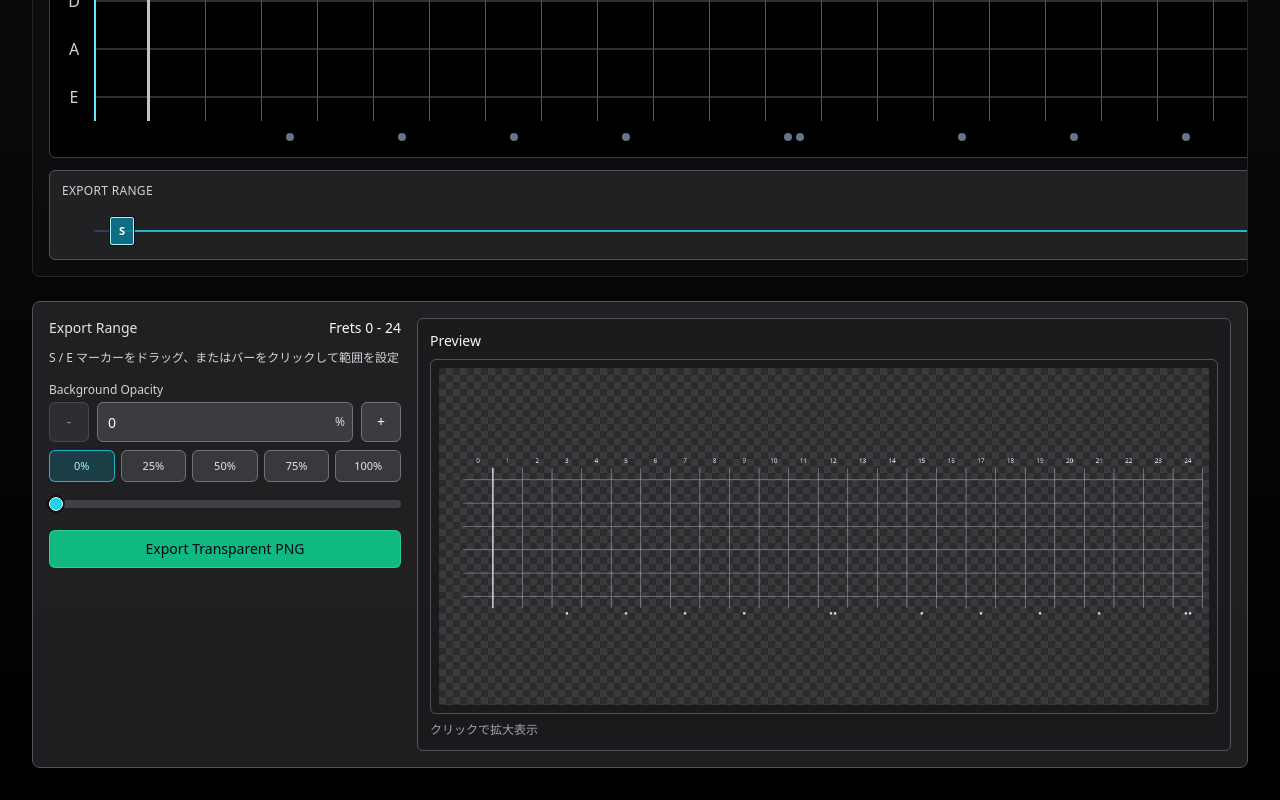
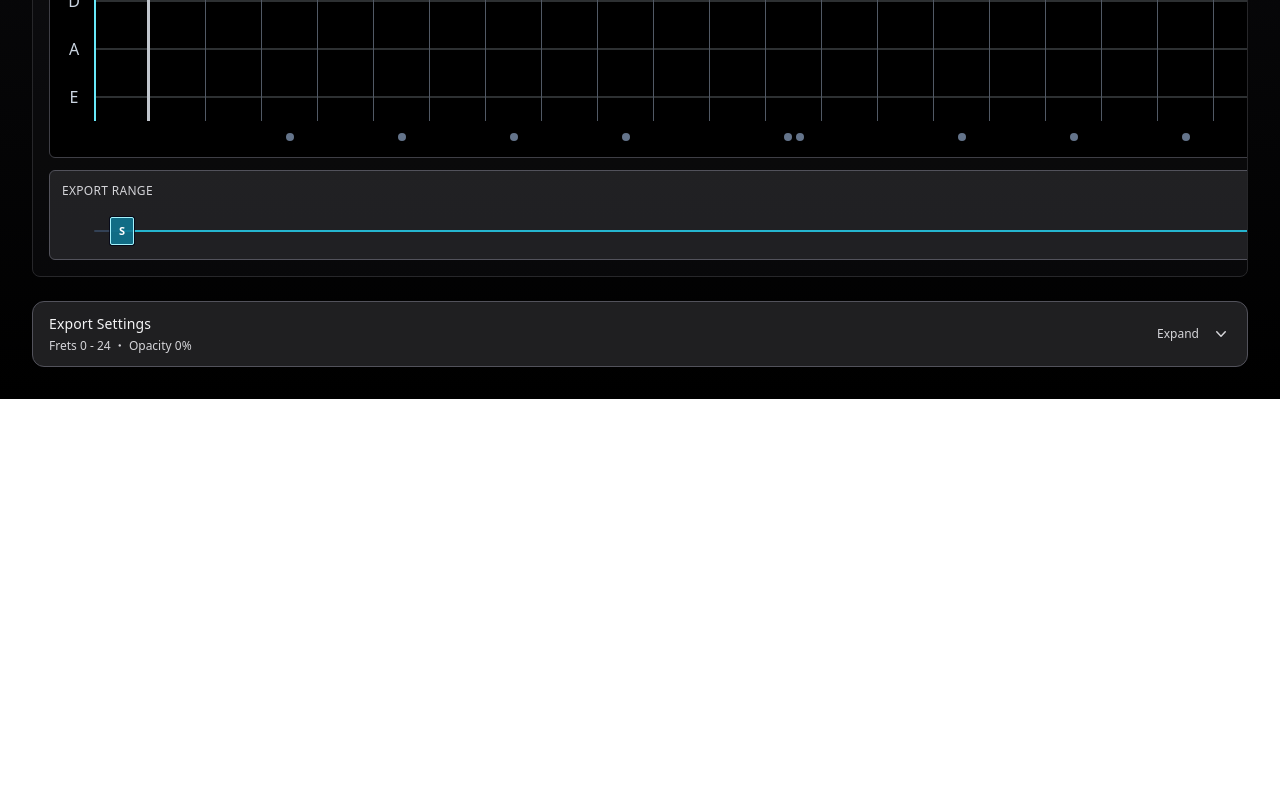
Before and after one commit to cizneeh/fretcanvas, a React (Vite) app: page / in a window 1280 px wide. Shown: the part 673-1473 px from the top of the page. After the commit the page ends 1072 px from the top, so only its background shows below. Built offline with nearby package versions, Linux system fonts and the light colour scheme.

Commit message:
expoert section折りたたむ

```diff
--- a/src/components/ExportSettingsSection.tsx
+++ b/src/components/ExportSettingsSection.tsx
@@ -10,7 +10,14 @@ import { useHistoryStore } from '../stores/historyStore'
 import { useSettingsStore } from '../stores/settingsStore'
 import { ExportPanel } from './ExportPanel'
 
-export const ExportSettingsSection = () => {
+const checkerboardStyle = {
+  backgroundColor: '#27272a',
+  backgroundImage:
+    'repeating-conic-gradient(rgba(255,255,255,0.09) 0% 25%, rgba(255,255,255,0.02) 0% 50%)',
+  backgroundSize: '14px 14px',
+} as const
+
+const ExpandedExportSettingsContent = () => {
   const {
     keyPc,
     noteLabelMode,
@@ -124,8 +131,8 @@ export const ExportSettingsSection = () => {
   }, [isPreviewModalOpen])
 
   return (
-    <section className="rounded-lg border border-zinc-600 bg-zinc-800/80 p-4">
-      <div className="grid gap-4 lg:grid-cols-[minmax(0,22rem)_minmax(0,1fr)] lg:items-start">
+    <>
+      <div className="grid gap-4 border-t border-zinc-700/70 p-4 lg:grid-cols-[minmax(0,22rem)_minmax(0,1fr)] lg:items-start">
         <ExportPanel
           exportStart={Math.min(exportFretStart, exportFretEnd)}
           exportEnd={Math.max(exportFretStart, exportFretEnd)}
@@ -150,13 +157,13 @@ export const ExportSettingsSection = () => {
           }}
         />
 
-        <div className="rounded-md border border-zinc-600 bg-zinc-900/60 p-3">
+        <div className="rounded-xl border border-zinc-600 bg-zinc-900/60 p-3">
           <div className="mb-2 text-sm font-medium text-zinc-100">Preview</div>
           <button
             type="button"
             className={`w-full rounded-md border border-zinc-600 p-2 text-left transition-colors ${
               previewUrl !== undefined
-                ? 'cursor-zoom-in hover:border-zinc-500'
+                ? 'cursor-zoom-in hover:border-zinc-500 hover:bg-zinc-700/20'
                 : 'cursor-not-allowed opacity-80'
             }`}
             onClick={() => {
@@ -169,12 +176,7 @@ export const ExportSettingsSection = () => {
           >
             <div
               className="relative aspect-[16/7] w-full overflow-hidden rounded-sm"
-              style={{
-                backgroundColor: '#27272a',
-                backgroundImage:
-                  'repeating-conic-gradient(rgba(255,255,255,0.09) 0% 25%, rgba(255,255,255,0.02) 0% 50%)',
-                backgroundSize: '14px 14px',
-              }}
+              style={checkerboardStyle}
             >
               {previewUrl !== undefined ? (
                 <img
@@ -221,12 +223,7 @@ export const ExportSettingsSection = () => {
 
             <div
               className="max-h-[80vh] overflow-auto rounded-md border border-zinc-600 p-2"
-              style={{
-                backgroundColor: '#27272a',
-                backgroundImage:
-                  'repeating-conic-gradient(rgba(255,255,255,0.09) 0% 25%, rgba(255,255,255,0.02) 0% 50%)',
-                backgroundSize: '14px 14px',
-              }}
+              style={checkerboardStyle}
             >
               <img
                 src={previewUrl}
@@ -238,6 +235,70 @@ export const ExportSettingsSection = () => {
           </div>
         </div>
       ) : undefined}
+    </>
+  )
+}
+
+export const ExportSettingsSection = () => {
+  const { exportFretStart, exportFretEnd, backgroundOpacityPercent } = useSettingsStore(
+    useShallow((state) => ({
+      exportFretStart: state.exportFretStart,
+      exportFretEnd: state.exportFretEnd,
+      backgroundOpacityPercent: state.backgroundOpacityPercent,
+    })),
+  )
+  const [isExpanded, setIsExpanded] = useState(false)
+  const exportStart = Math.min(exportFretStart, exportFretEnd)
+  const exportEnd = Math.max(exportFretStart, exportFretEnd)
+  const contentId = 'export-settings-content'
+
+  return (
+    <section className="overflow-hidden rounded-xl border border-zinc-600 bg-zinc-800/80">
+      <button
+        type="button"
+        className="group flex min-h-12 w-full items-center justify-between gap-4 px-4 py-3 text-left transition-colors hover:bg-zinc-700/35 focus-visible:outline-none focus-visible:ring-2 focus-visible:ring-cyan-400/80"
+        aria-expanded={isExpanded}
+        aria-controls={contentId}
+        onClick={() => {
+          setIsExpanded((previous) => !previous)
+        }}
+      >
+        <div className="min-w-0">
+          <div className="text-sm font-medium tracking-[0.01em] text-zinc-100">Export Settings</div>
+          <div className="mt-1 text-xs text-zinc-300">
+            Frets {exportStart} - {exportEnd} ・ Opacity {backgroundOpacityPercent}%
+          </div>
+        </div>
+
+        <div className="flex items-center gap-3">
+          <span className="hidden text-xs text-zinc-300 sm:inline">
+            {isExpanded ? 'Collapse' : 'Expand'}
+          </span>
+          <svg
+            className={`h-5 w-5 text-zinc-300 transition-transform duration-200 ease-out ${
+              isExpanded ? 'rotate-180' : ''
+            }`}
+            viewBox="0 0 20 20"
+            fill="currentColor"
+            aria-hidden="true"
+          >
+            <path
+              fillRule="evenodd"
+              d="M5.23 7.21a.75.75 0 0 1 1.06.02L10 11.17l3.71-3.94a.75.75 0 1 1 1.1 1.02l-4.25 4.5a.75.75 0 0 1-1.1 0l-4.25-4.5a.75.75 0 0 1 .02-1.06Z"
+              clipRule="evenodd"
+            />
+          </svg>
+        </div>
+      </button>
+
+      <div
+        id={contentId}
+        className={`grid overflow-hidden transition-[grid-template-rows,opacity] duration-200 ease-out ${
+          isExpanded ? 'grid-rows-[1fr] opacity-100' : 'grid-rows-[0fr] opacity-0'
+        }`}
+      >
+        <div className="min-h-0">{isExpanded ? <ExpandedExportSettingsContent /> : undefined}</div>
+      </div>
     </section>
   )
 }
```
